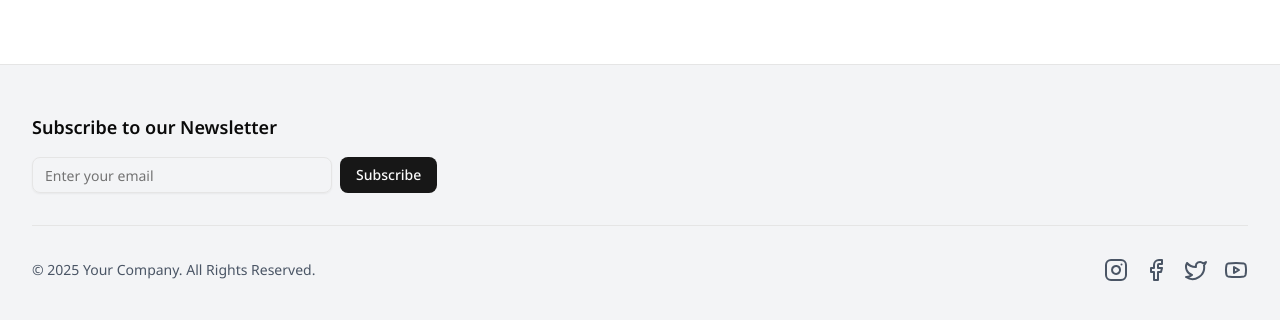
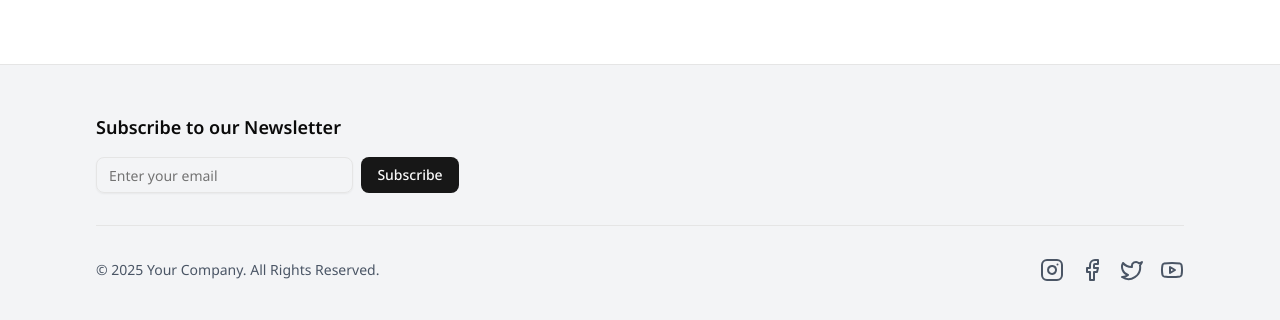
Before and after one commit to Mdalasini/henry-preview, a Next.js app: page / in a window 1280 px wide. Shown: the part 1758-2078 px from the top of the page. Built offline with nearby package versions, Linux system fonts and the light colour scheme.

Commit message:
refactor: replace container with max-width utilities for footer

```diff
--- a/src/components/footer/index.tsx
+++ b/src/components/footer/index.tsx
@@ -6,7 +6,7 @@
 export function Footer() {
   return (
     <footer className="bg-gray-100 dark:bg-gray-900 border-t">
-      <div className="container mx-auto px-4 sm:px-6 lg:px-8 py-12">
+      <div className="max-w-6xl mx-auto px-4 sm:px-6 lg:px-8 py-12">
         {/* Newsletter Subscription */}
         <div className="flex justify-start mb-8">
           <div className="w-full md:w-1/2 lg:w-1/3">
```
